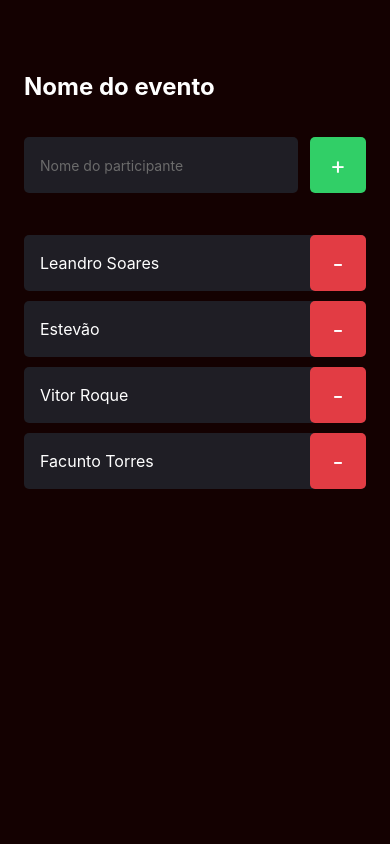
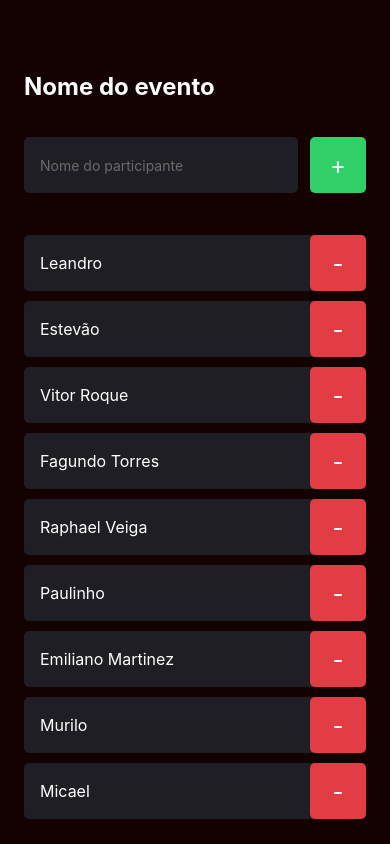
Before and after one commit to SoaresLeandro/imhere-react-native, a React Native app: screen / in a window 390 px wide. Built offline with nearby package versions, Linux system fonts and the light colour scheme.

Commit message:
utilizando scrollview

```diff
--- a/src/screens/Home/index.tsx
+++ b/src/screens/Home/index.tsx
@@ -1,8 +1,11 @@
-import { Text, View, TextInput, TouchableOpacity } from 'react-native';
+import { Text, View, TextInput, TouchableOpacity, ScrollView } from 'react-native';
 import { styles } from './styles';
 import { Participant } from '../../components/Participant';
 
 export function Home(){
+    const participants = ['Leandro', 'Estevão', 'Vitor Roque', 'Fagundo Torres', 'Raphael Veiga',
+        'Paulinho', 'Emiliano Martinez', 'Murilo', 'Micael', 'Weverton', 'Marcos Rocha', 'Piquerez', 'Richard Rios', 'Vanderlan', 'Mauricio'];
+
     function handleParticipantAdd()
     {
         console.log('Você clicou em adicionar')
@@ -31,10 +34,17 @@ export function Home(){
             </TouchableOpacity>
         </View>
 
-        <Participant name='Leandro Soares' onRemove={() => handleParticipantRemove('Leandro Soares')}/>
-        <Participant name='Estevão'/>
-        <Participant name='Vitor Roque'/>
-        <Participant name='Facunto Torres'/>
+        <ScrollView showsVerticalScrollIndicator={false}>
+        {
+            participants.map(p => (
+                <Participant
+                    key={p}
+                    name={p}
+                    onRemove={() => handleParticipantRemove(p)}
+                />
+            ))
+        }
+        </ScrollView>
     </View>
     )
 }
```
